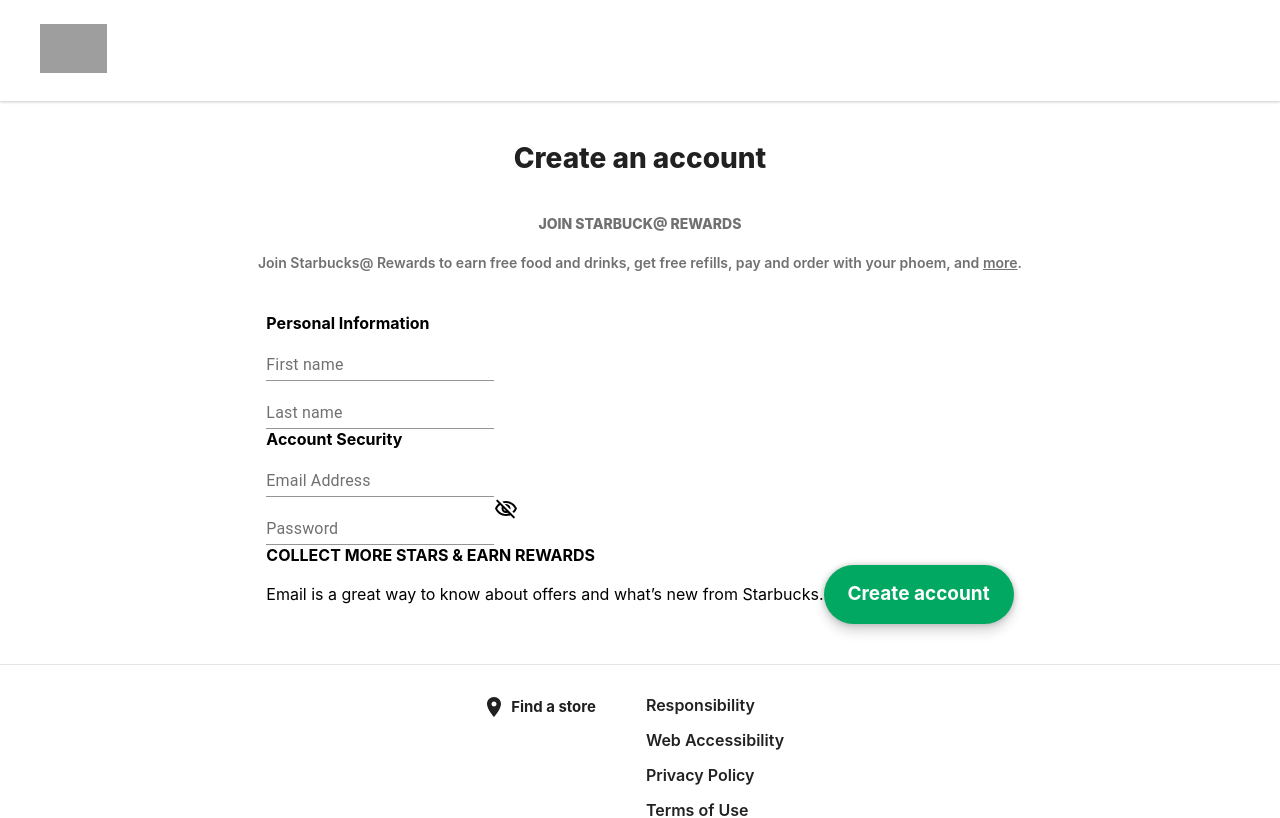
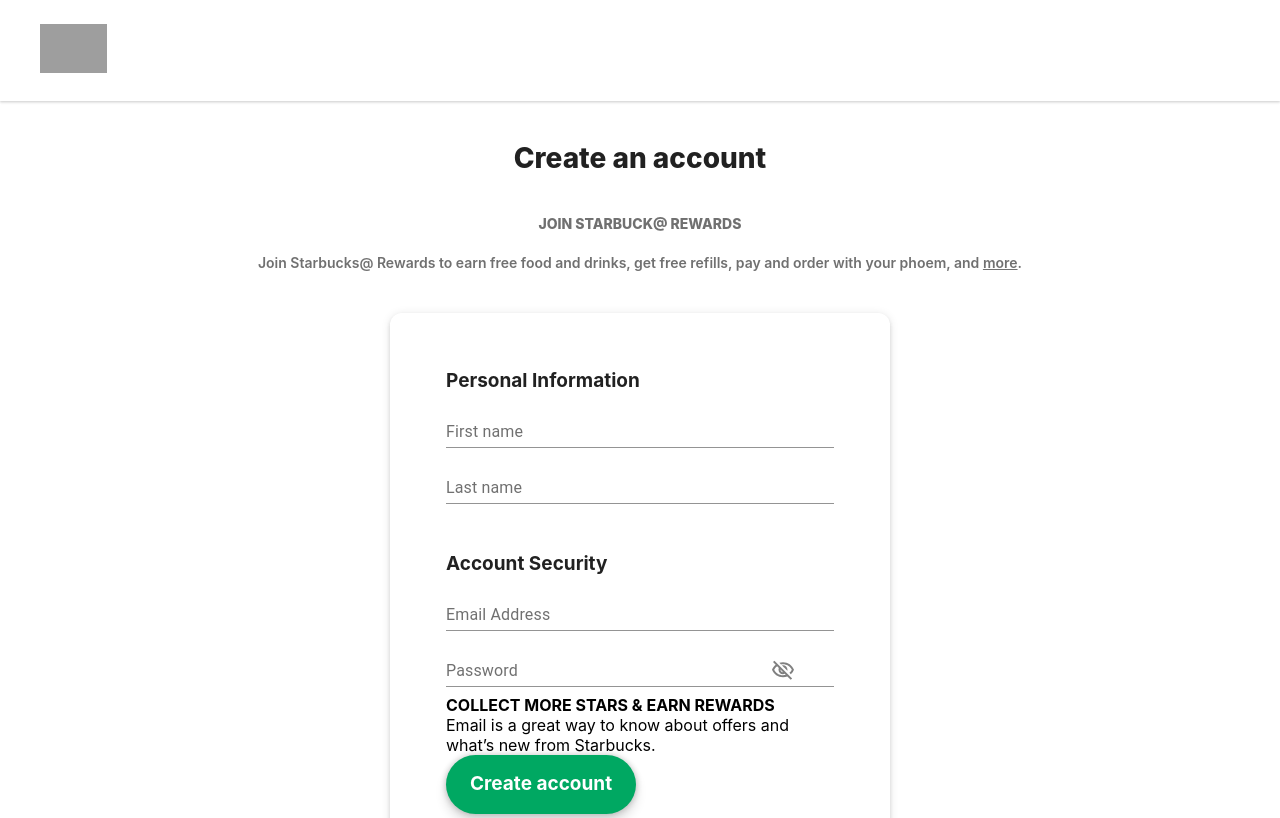
Before and after one commit to NwaguChima/starbucks_react, a React (Create React App) app: page /account/create in a window 1280 px wide. Shown: the top 818 px of the page. Built offline with nearby package versions, Linux system fonts and the light colour scheme; no server answers; grey boxes are pictures that could not be loaded.

Commit message:
added style for form

```diff
--- a/src/components/signupForm/SignupForm.css
+++ b/src/components/signupForm/SignupForm.css
@@ -0,0 +1,78 @@
+.signupForm {
+  display: flex;
+  flex-direction: column;
+  box-shadow: 0 1px 10px 0 rgba(0, 0, 0, 0.1), 0 4px 5px 0 rgba(0, 0, 0, 0.06),
+    0 2px 4px 0 rgba(0, 0, 0, 0.07);
+  border-radius: 12px;
+  max-width: 500px;
+  height: 700px;
+  margin-bottom: 20px;
+}
+
+.signupForm__container {
+  padding: 56px;
+}
+
+.signupForm__section {
+  color: rgba(0, 0, 0, 0.87);
+  font-size: 19px;
+  margin-bottom: 8px;
+}
+
+.signupForm__section:nth-of-type(2) {
+  margin-top: 48px;
+}
+
+.signupForm__inputContainer {
+  position: relative;
+  margin-bottom: 8px;
+}
+
+.signupForm__input {
+  width: 100%;
+}
+
+.signupForm__resetLinks {
+  margin-top: 20px;
+}
+
+.signupForm__resetLinks > a {
+  display: block;
+  margin-bottom: 15px;
+  text-decoration: underline;
+  color: #00653e;
+  font-weight: 600;
+  font-size: 15px;
+}
+
+.signupForm__resetLinks > a:hover {
+  text-decoration: none;
+}
+
+.signupForm__error {
+  margin-top: 5px;
+  display: flex;
+  align-items: center;
+  gap: 5px;
+  font-size: smaller;
+}
+
+.signupForm__error > .MuiSvgIcon-root {
+  color: #e75b52;
+}
+
+.signupForm__reportIcon {
+  position: absolute;
+  right: 0;
+  top: 0;
+  transform: translateY(100%);
+}
+
+.signupForm__visibilityIcon {
+  cursor: pointer;
+  color: grey;
+  position: absolute;
+  right: 10%;
+  top: 0;
+  transform: translateY(80%);
+}
```
